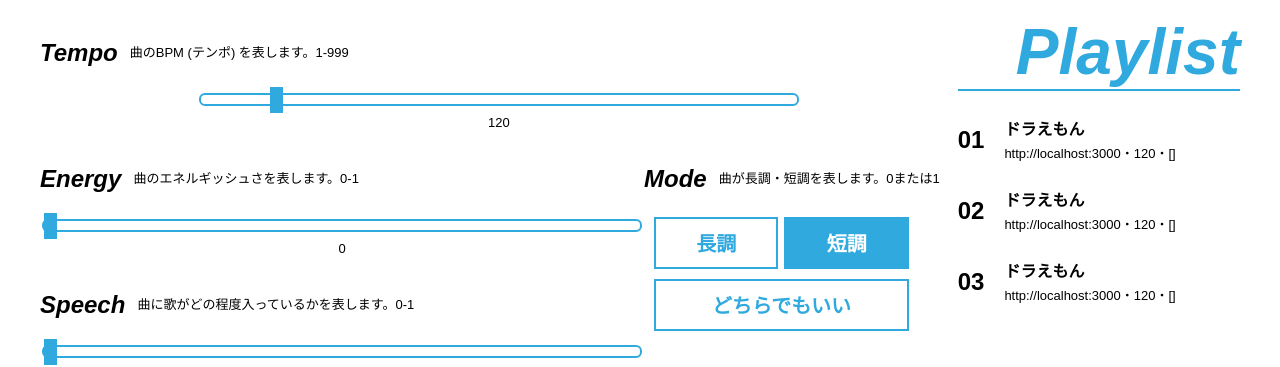
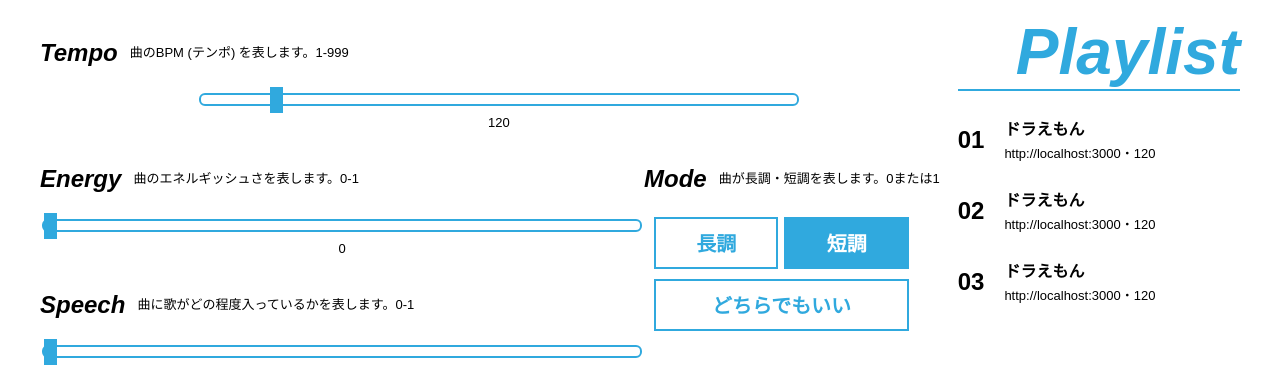
Before and after one commit to ut-code/music-app, a React (Vite) app in the folder frontend/: page / in a window 1280 px wide. Shown: the top 367 px of the page. Built offline with nearby package versions, Linux system fonts and the light colour scheme; no server answers.

Commit message:
Remove unnecessary codes

```diff
--- a/frontend/src/api/getAllMusic.ts
+++ /dev/null
@@ -1,7 +0,0 @@
-import { API_BASE_ENDPOINT } from "../utils/endpoints";
-import Music from "./musicType";
-
-export async function getAllMusic(): Promise<Music[]> {
-  const response = await fetch(`${API_BASE_ENDPOINT}/api/songs`);
-  return await response.json();
-}
--- a/frontend/src/components/SongList/SongList.tsx
+++ b/frontend/src/components/SongList/SongList.tsx
@@ -1,7 +1,4 @@
-import { useEffect, useState } from "react"
 import styles from "./SongList.module.css"
-import Music from "../../api/musicType"
-import { getAllMusic } from "../../api/getAllMusic"
 
 export type SongData = {
   order: string
@@ -11,24 +8,13 @@ export type SongData = {
 }
 
 export default function SongList(props: SongData) {
-  const [musicData, setMusicData] = useState<Music[]>([])
-
-  useEffect(() => {
-    async function tmp(){
-      return await getAllMusic()
-    }
-    tmp().then((music)=>{
-      setMusicData(music)
-    })
-  }, [])
-
   return (
     <div className={styles.songList}>
       <div className={styles.container}>
         <div className={styles.order}>{props.order}</div>
         <div className={styles.name}>{props.name}</div>
         <div className={styles.artistTime}>
-          {props.url}・{props.time}・{JSON.stringify(musicData)}
+          {props.url}・{props.time}
         </div>
       </div>
     </div>
```
Also changed, not shown: frontend/src/api/musicType.ts (deleted, +0 -12 lines).
